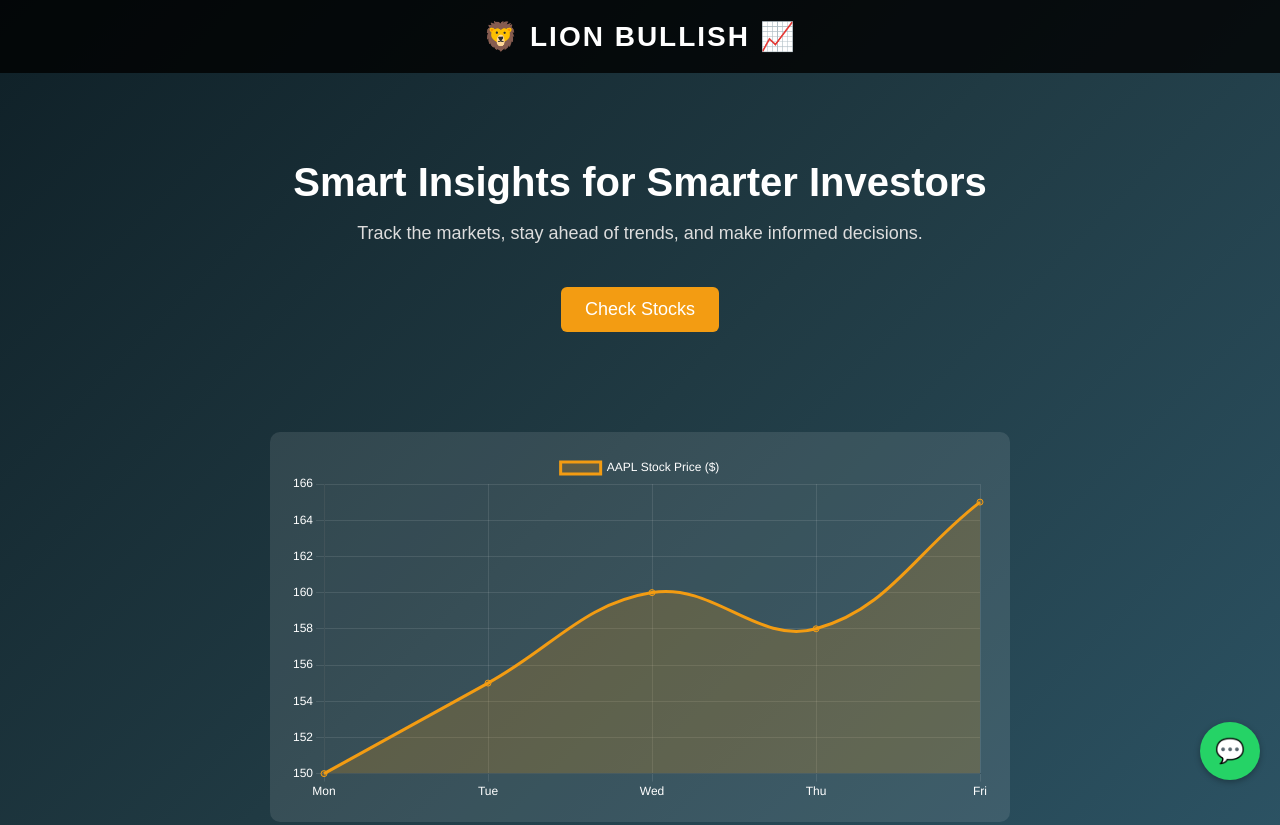
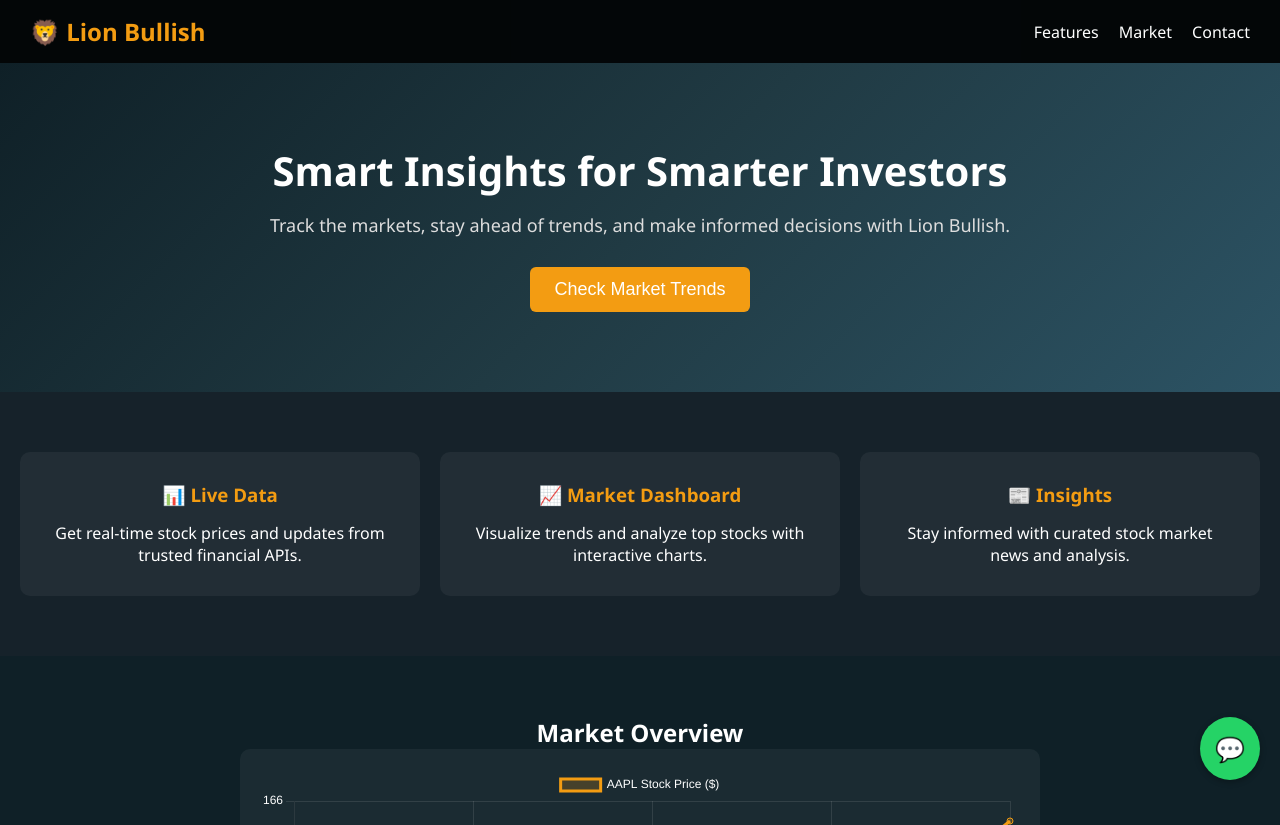
Before and after one commit to lionsbullish-byte/lion-bullish, a plain HTML site: page index.html in a window 1280 px wide. Shown: the top 825 px of the page. Drawn offline with nearby package versions, Linux system fonts and the light colour scheme.

Commit message:
Update index.html

```diff
--- a/index.html
+++ b/index.html
@@ -6,71 +6,135 @@
   <title>Lion Bullish - Stock Market Insights</title>
   <script src="https://cdn.jsdelivr.net/npm/chart.js"></script>
   <style>
-    body {
-      margin: 0; font-family: Arial, sans-serif;
+    /* Reset */
+    * { margin: 0; padding: 0; box-sizing: border-box; }
+    body { font-family: 'Segoe UI', Tahoma, Geneva, Verdana, sans-serif; background: #0f2027; color: #fff; }
+
+    /* Navbar */
+    nav {
+      display: flex; justify-content: space-between; align-items: center;
+      padding: 15px 30px; background: rgba(0,0,0,0.8); position: sticky; top: 0; z-index: 1000;
+    }
+    nav h1 { font-size: 24px; color: #f39c12; }
+    nav ul { list-style: none; display: flex; }
+    nav ul li { margin-left: 20px; }
+    nav ul li a { color: #fff; text-decoration: none; font-weight: 500; transition: color 0.3s; }
+    nav ul li a:hover { color: #f39c12; }
+
+    /* Hero */
+    .hero {
+      text-align: center; padding: 80px 20px;
       background: linear-gradient(135deg, #0f2027, #203a43, #2c5364);
-      color: #fff; text-align: center;
     }
-    header {
-      background: rgba(0,0,0,0.8);
-      padding: 20px; font-size: 28px; font-weight: bold;
-      letter-spacing: 2px;
-    }
-    .hero {
-      padding: 60px 20px;
-    }
-    .hero h1 {
-      font-size: 40px; margin-bottom: 15px;
-    }
-    .hero p {
-      font-size: 18px; color: #ddd;
-    }
+    .hero h2 { font-size: 40px; margin-bottom: 15px; }
+    .hero p { font-size: 18px; color: #ddd; margin-bottom: 30px; }
     .cta-btn {
-      background: #f39c12; color: #fff;
-      padding: 12px 24px; border: none;
-      border-radius: 6px; cursor: pointer;
-      font-size: 18px; margin-top: 25px;
-      transition: 0.3s;
+      background: #f39c12; color: #fff; padding: 12px 24px; border: none;
+      border-radius: 6px; cursor: pointer; font-size: 18px; transition: 0.3s;
     }
     .cta-btn:hover { background: #e67e22; }
+
+    /* Features */
+    .features {
+      display: grid; grid-template-columns: repeat(auto-fit, minmax(250px, 1fr));
+      gap: 20px; padding: 60px 20px; background: #16222a;
+    }
+    .feature-card {
+      background: rgba(255,255,255,0.05); padding: 30px; border-radius: 10px;
+      text-align: center; transition: transform 0.3s;
+    }
+    .feature-card:hover { transform: translateY(-5px); }
+    .feature-card h3 { color: #f39c12; margin-bottom: 15px; }
+
+    /* Chart Section */
+    .chart-section { padding: 60px 20px; text-align: center; }
     #chart-container {
-      max-width: 700px; margin: 40px auto;
-      background: rgba(255,255,255,0.1); padding: 20px;
-      border-radius: 10px;
+      max-width: 800px; margin: 0 auto; background: rgba(255,255,255,0.05);
+      padding: 20px; border-radius: 10px;
     }
+
+    /* Footer */
+    footer {
+      background: #111; text-align: center; padding: 20px; margin-top: 50px;
+      font-size: 14px; color: #aaa;
+    }
+    footer a { color: #f39c12; text-decoration: none; }
+
+    /* WhatsApp Floating Button */
     .whatsapp-btn {
       position: fixed; bottom: 20px; right: 20px;
       background: #25D366; color: white;
       padding: 15px; border-radius: 50%;
       font-size: 24px; text-decoration: none;
       box-shadow: 0 2px 6px rgba(0,0,0,0.3);
+      z-index: 2000;
+    }
+
+    /* Responsive */
+    @media (max-width: 768px) {
+      nav ul { display: none; } /* can replace with hamburger menu if needed */
+      .hero h2 { font-size: 28px; }
+      .cta-btn { font-size: 16px; padding: 10px 20px; }
     }
   </style>
 </head>
 <body>
 
-<header>🦁 LION BULLISH 📈</header>
+<!-- Navbar -->
+<nav>
+  <h1>🦁 Lion Bullish</h1>
+  <ul>
+    <li><a href="#features">Features</a></li>
+    <li><a href="#chart">Market</a></li>
+    <li><a href="#contact">Contact</a></li>
+  </ul>
+</nav>
 
-<div class="hero">
-  <h1>Smart Insights for Smarter Investors</h1>
-  <p>Track the markets, stay ahead of trends, and make informed decisions.</p>
-  <button class="cta-btn" onclick="scrollToChart()">Check Stocks</button>
-</div>
+<!-- Hero -->
+<section class="hero">
+  <h2>Smart Insights for Smarter Investors</h2>
+  <p>Track the markets, stay ahead of trends, and make informed decisions with Lion Bullish.</p>
+  <button class="cta-btn" onclick="document.getElementById('chart').scrollIntoView({behavior:'smooth'})">
+    Check Market Trends
+  </button>
+</section>
 
-<div id="chart-container">
-  <canvas id="stockChart"></canvas>
-</div>
+<!-- Features -->
+<section class="features" id="features">
+  <div class="feature-card">
+    <h3>📊 Live Data</h3>
+    <p>Get real-time stock prices and updates from trusted financial APIs.</p>
+  </div>
+  <div class="feature-card">
+    <h3>📈 Market Dashboard</h3>
+    <p>Visualize trends and analyze top stocks with interactive charts.</p>
+  </div>
+  <div class="feature-card">
+    <h3>📰 Insights</h3>
+    <p>Stay informed with curated stock market news and analysis.</p>
+  </div>
+</section>
+
+<!-- Chart Section -->
+<section class="chart-section" id="chart">
+  <h2>Market Overview</h2>
+  <div id="chart-container">
+    <canvas id="stockChart"></canvas>
+  </div>
+</section>
+
+<!-- Footer -->
+<footer id="contact">
+  <p>© 2025 Lion Bullish. All rights reserved.</p>
+  <p>Contact us: <a href="mailto:info@lionbullish.com">info@lionbullish.com</a></p>
+</footer>
 
 <!-- WhatsApp Floating Button -->
 <a href="https://wa.me/1234567890?text=Hi%20Lion%20Bullish!%20I%20need%20help%20with%20stocks"
    target="_blank" class="whatsapp-btn">💬</a>
 
+<!-- Chart.js Script -->
 <script>
-function scrollToChart() {
-  document.getElementById("chart-container").scrollIntoView({ behavior: "smooth" });
-}
-
-// Chart.js animated line chart
 const ctx = document.getElementById('stockChart').getContext('2d');
 const stockChart = new Chart(ctx, {
   type: 'line',
```
